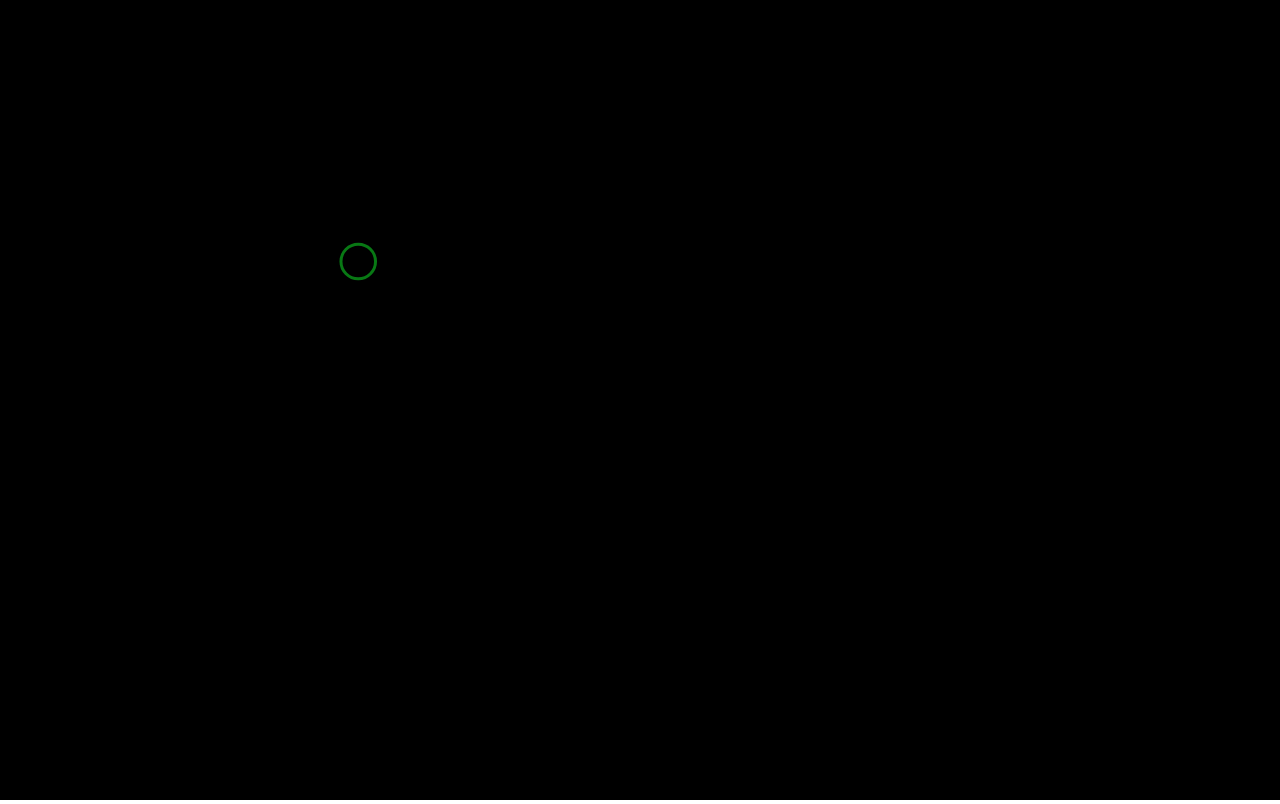
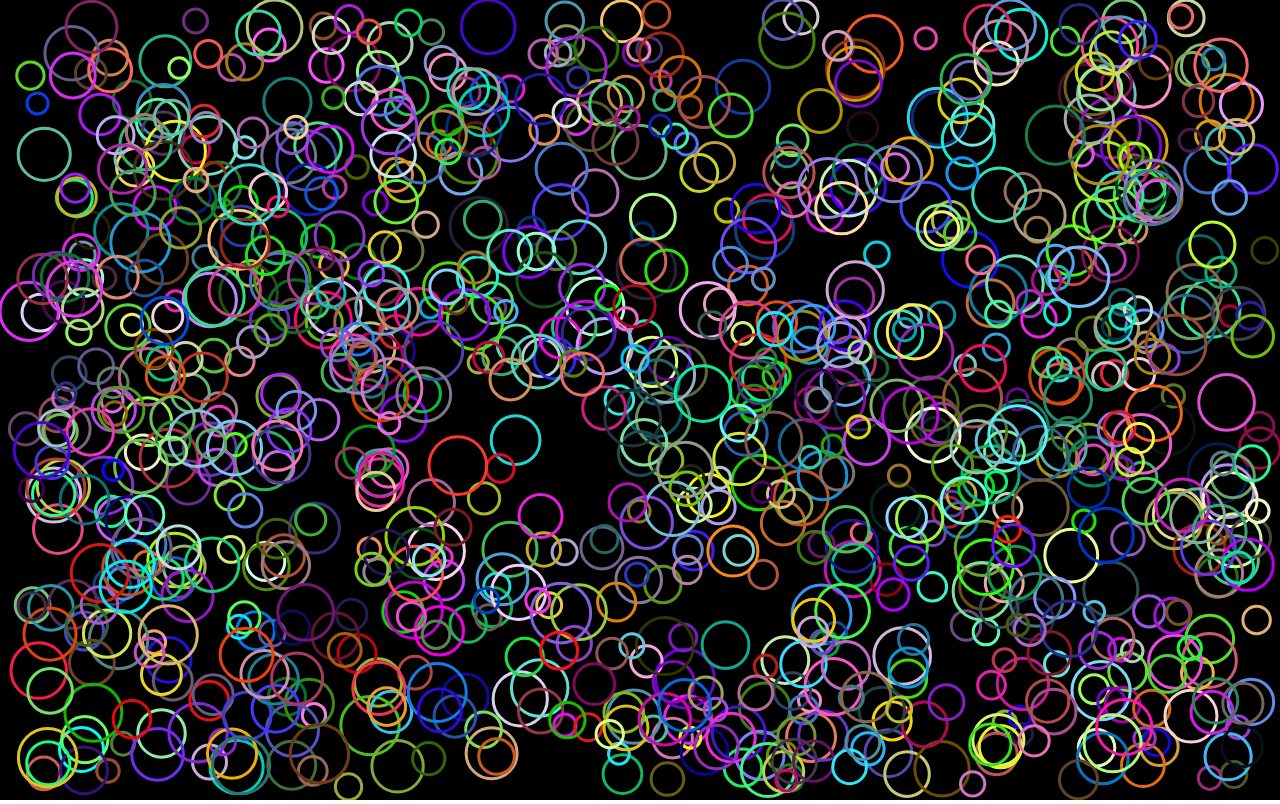
Before and after one commit to cchjimmy/BozoECS, a website: page example/index.html in a window 1280 px wide. Drawn offline with Linux system fonts and the light colour scheme; animation ran at ten frames a second.

Commit message:
rewrote in ts and used classes

```diff
--- a/example/index.html
+++ b/example/index.html
@@ -1,8 +1,11 @@
 <!doctype html>
 <html>
-  <head>
-    <title>Example</title>
-    <script defer type="module" src="src/main.js"></script>
-  </head>
-  <body></body>
+
+<head>
+	<title>Example</title>
+	<script defer type="module" src="build/out.js"></script>
+</head>
+
+<body></body>
+
 </html>
--- a/example/src/main.js
+++ /dev/null
@@ -1,134 +0,0 @@
-import {
-  addComponent,
-  component,
-  entity,
-  filter,
-  getComponent,
-  getEntityPointer,
-  getResults,
-  removeComponent,
-  systemGroup,
-  world,
-} from "../../build/main.mjs";
-
-function random(min, max) {
-  return Math.random() * (max - min) + min;
-}
-function update(world, baseGroup, past) {
-  const now = performance.now();
-  baseGroup(world, (now - past) * 0.001);
-  requestAnimationFrame(() => update(world, baseGroup, now));
-}
-function main() {
-  const canvas = document.createElement("canvas");
-  const ctx = canvas.getContext("2d");
-  document.body.appendChild(canvas);
-
-  const ENTITY_COUNT = 1;
-
-  function fullsrn() {
-    canvas.width = innerWidth;
-    canvas.height = innerHeight;
-  }
-
-  fullsrn();
-
-  window.onresize = fullsrn;
-  document.body.style.margin = "0px";
-  document.body.style.userSelect = "none";
-  document.body.style.overflow = "hidden";
-  document.body.style.touchAction = "none";
-
-  // components
-  const Vec2 = {
-    x: 0,
-    y: 0,
-  };
-  const Position = component(Vec2);
-  const Velocity = component(Vec2);
-  const Circle = component({
-    radius: 10,
-    color: "green",
-  });
-
-  // filters
-  const f = filter(Position, Velocity, Circle);
-
-  // systems
-  function render(world, dt) {
-    const twoPI = 2 * Math.PI;
-    const entities = getResults(world, f);
-    ctx.lineWidth = 3;
-    ctx.fillRect(0, 0, canvas.width, canvas.height);
-    entities.forEach((e) => {
-      const ptr = getEntityPointer(world, e);
-      const p = getComponent(world, ptr, Position);
-      const c = getComponent(world, ptr, Circle);
-      ctx.strokeStyle = c.color;
-      ctx.beginPath();
-      ctx.arc(p.x, p.y, c.radius, 0, twoPI);
-      ctx.stroke();
-    });
-  }
-  function move(world, dt) {
-    const entities = getResults(world, f);
-    entities.forEach((e) => {
-      const ptr = getEntityPointer(world, e);
-      const p = getComponent(world, ptr, Position);
-      const v = getComponent(world, ptr, Velocity);
-      p.x += v.x * dt;
-      p.y += v.y * dt;
-    });
-  }
-  function bounce(world) {
-    const entities = getResults(world, f);
-    entities.forEach((e) => {
-      const ptr = getEntityPointer(world, e);
-      const p = getComponent(world, ptr, Position);
-      const v = getComponent(world, ptr, Velocity);
-      const c = getComponent(world, ptr, Circle);
-      if (p.x - c.radius < 0 || p.x + c.radius > canvas.width) {
-        v.x *= -1;
-        p.x = p.x < canvas.width * 0.5 ? c.radius : canvas.width - c.radius;
-      }
-      if (p.y - c.radius < 0 || p.y + c.radius > canvas.height) {
-        v.y *= -1;
-        p.y = p.y < canvas.height * 0.5 ? c.radius : canvas.height - c.radius;
-      }
-    });
-  }
-
-  // world
-  const w = world(Position, Velocity, Circle)(f);
-
-  const baseGroup = systemGroup(render, move, bounce);
-
-  // entity
-  function createEntity() {
-    const e = entity();
-    const p = addComponent(w, e, Position);
-    const v = addComponent(w, e, Velocity);
-    const c = addComponent(w, e, Circle);
-    const maxSpeed = 100;
-    p.x = random(0, canvas.width);
-    p.y = random(0, canvas.height);
-    v.x = random(-maxSpeed, maxSpeed);
-    v.y = random(-maxSpeed, maxSpeed);
-    c.radius = random(10, 30);
-    c.color = `rgb(${random(0, 255)}, ${random(0, 255)}, ${random(0, 255)})`;
-    return e;
-  }
-
-  for (let i = 0; i < ENTITY_COUNT; ++i) {
-    createEntity();
-  }
-
-  const test = createEntity();
-
-  removeComponent(w, test, Circle);
-
-  update(w, baseGroup, performance.now());
-
-  console.log(w);
-}
-main();
--- /dev/null
+++ b/example/src/main.ts
@@ -0,0 +1,152 @@
+import { Component } from "../../src/component.ts";
+import { createQuery, query } from "../../src/query.ts";
+import { World } from "../../src/world.ts";
+
+function random(min: number, max: number): number {
+  return Math.random() * (max - min) + min;
+}
+function update(world: World, dt: number = 0) {
+  const now = performance.now();
+  dt /= 1000;
+  render(world, dt);
+  move(world, dt);
+  bounce(world, dt);
+  logFPS(world, dt);
+  requestAnimationFrame(() => update(world, performance.now() - now));
+}
+
+const canvas = document.createElement("canvas");
+const ctx = canvas.getContext("2d");
+document.body.appendChild(canvas);
+
+const ENTITY_COUNT = 1000;
+
+function fullsrn() {
+  canvas.width = innerWidth;
+  canvas.height = innerHeight;
+}
+
+fullsrn();
+
+window.onresize = fullsrn;
+document.body.style.margin = "0px";
+document.body.style.userSelect = "none";
+document.body.style.overflow = "hidden";
+document.body.style.touchAction = "none";
+
+const w = new World();
+
+// components
+class Position extends Component {
+  x: number = 0;
+  y: number = 0;
+}
+class Velocity extends Component {
+  x: number = 0;
+  y: number = 0;
+}
+class Circle extends Component {
+  radius: number = 10;
+  color: string = "green";
+}
+
+w
+  .registerComponent(Position)
+  .registerComponent(Velocity)
+  .registerComponent(Circle);
+
+// query
+const renderQ = createQuery(Position, Circle);
+const moveQ = createQuery(Position, Velocity);
+const bounceQ = createQuery(Position, Velocity, Circle);
+
+// systems
+function logFPS(_world: World, dt: number) {
+  if (!ctx) return;
+  const txt = `FPS: ${(1 / dt).toFixed(0)}`;
+  const fontSize = 30;
+  const txtMetric = ctx.measureText(txt);
+  const padding = 10;
+  const margin = 5;
+  const old = ctx.fillStyle;
+
+  ctx.font = `${fontSize}px serif`;
+  ctx.fillStyle = "white";
+  ctx.fillRect(
+    padding,
+    padding,
+    2 * margin + txtMetric.width,
+    2 * margin + txtMetric.emHeightAscent,
+  );
+  ctx.fillStyle = "black";
+  ctx.fillText(
+    txt,
+    margin + padding,
+    margin + padding + txtMetric.emHeightAscent,
+  );
+  ctx.fillStyle = old;
+}
+function render(world: World, _dt: number) {
+  if (!ctx) return;
+  const twoPI = 2 * Math.PI;
+  const entities = query(world, renderQ);
+  ctx.lineWidth = 3;
+  ctx.fillRect(0, 0, canvas.width, canvas.height);
+  const oldStyle = ctx.strokeStyle;
+  entities.forEach((e) => {
+    const p = world.getComponent(e, Position);
+    const c = world.getComponent(e, Circle);
+    ctx.strokeStyle = c.color;
+    ctx.beginPath();
+    ctx.arc(p.x, p.y, c.radius, 0, twoPI);
+    ctx.stroke();
+  });
+  ctx.strokeStyle = oldStyle;
+}
+function move(world: World, dt: number) {
+  const entities = query(world, moveQ);
+  entities.forEach((e) => {
+    const p = world.getComponent(e, Position);
+    const v = world.getComponent(e, Velocity);
+    p.x += v.x * dt;
+    p.y += v.y * dt;
+  });
+}
+function bounce(world: World, _dt: number) {
+  const entities = query(world, bounceQ);
+  entities.forEach((e) => {
+    const p = world.getComponent(e, Position);
+    const v = world.getComponent(e, Velocity);
+    const c = world.getComponent(e, Circle);
+    if (p.x - c.radius < 0 || p.x + c.radius > canvas.width) {
+      v.x *= -1;
+      p.x = p.x < canvas.width * 0.5 ? c.radius : canvas.width - c.radius;
+    }
+    if (p.y - c.radius < 0 || p.y + c.radius > canvas.height) {
+      v.y *= -1;
+      p.y = p.y < canvas.height * 0.5 ? c.radius : canvas.height - c.radius;
+    }
+  });
+}
+
+// entity
+function createEntity() {
+  const e = w.addEntity();
+  const p = w.addComponent(e, Position);
+  const v = w.addComponent(e, Velocity);
+  const c = w.addComponent(e, Circle);
+  const maxSpeed = 100;
+  p.x = random(0, canvas.width);
+  p.y = random(0, canvas.height);
+  v.x = random(-maxSpeed, maxSpeed);
+  v.y = random(-maxSpeed, maxSpeed);
+  c.radius = random(10, 30);
+  c.color = `rgb(${random(0, 255)}, ${random(0, 255)}, ${random(0, 255)})`;
+  return e;
+}
+
+for (let i = 0; i < ENTITY_COUNT; ++i) {
+  createEntity();
+}
+
+update(w);
--- /dev/null
+++ b/src/component.ts
@@ -0,0 +1,46 @@
+import { entityT } from "./entity.ts";
+import { ObjectPool } from "./pool.ts";
+
+export class Component {
+  static id: number = -1;
+  owner: entityT = -1;
+}
+
+export class ComponentManager {
+  pools: ObjectPool<InstanceType<typeof Component>>[] = [];
+
+  register<T extends typeof Component>(
+    component: T,
+  ) {
+    component.id == -1 && (component.id = this.pools.length);
+    this.pools[component.id] ??= new ObjectPool(() => new component());
+  }
+
+  isRegistered<T extends typeof Component>(
+    component: T,
+  ): boolean {
+    return !!(this.pools[component.id]);
+  }
+
+  add<T extends typeof Component>(component: T): InstanceType<T> {
+    return this.pools[component.id].addObj() as InstanceType<T>;
+  }
+
+  delete<T extends typeof Component>(
+    component: T,
+    index: number,
+  ): InstanceType<T> {
+    return this.pools[component.id].removeObj(index) as InstanceType<T>;
+  }
+
+  get<T extends typeof Component>(
+    component: T,
+    index: number,
+  ): InstanceType<T> {
+    return this.pools[component.id].active[index] as InstanceType<T>;
+  }
+
+  len<T extends typeof Component>(component: T): number {
+    return this.pools[component.id].active.length;
+  }
+}
--- /dev/null
+++ b/src/entity.ts
@@ -0,0 +1,20 @@
+import { ObjectPool } from "./pool.ts";
+
+export type entityT = number;
+
+export class EntityManager {
+  nextId = 0;
+  pool = new ObjectPool<entityT>(() => this.nextId++);
+
+  add(): entityT {
+    return this.pool.addObj();
+  }
+
+  findIndex(entity: entityT): number {
+    return this.pool.findIndex(entity);
+  }
+
+  delete(index: number): entityT {
+    return this.pool.removeObj(index);
+  }
+}
--- a/src/exports.js
+++ /dev/null
@@ -1,5 +0,0 @@
-export * from "./world";
-export * from "./entity";
-export * from "./filter";
-export * from "./system";
-export * from "./component";
--- /dev/null
+++ b/src/pool.ts
@@ -0,0 +1,27 @@
+export class ObjectPool<T> {
+  reserve: T[];
+  active: T[];
+  objectConstructor: () => T;
+
+  constructor(objectConstructor: () => T) {
+    this.reserve = [];
+    this.active = [];
+    this.objectConstructor = objectConstructor;
+  }
+
+  addObj(): T {
+    this.active.push(this.reserve.pop() ?? this.objectConstructor());
+    return this.active[this.active.length - 1];
+  }
+
+  findIndex(object: T): number {
+    return this.active.findIndex((v) => v == object);
+  }
+
+  removeObj(index: number): T {
+    const removed = this.active[index];
+    this.active[index] = this.active[--this.active.length];
+    this.reserve.push(removed);
+    return removed;
+  }
+}
--- /dev/null
+++ b/src/query.ts
@@ -0,0 +1,35 @@
+import { Component } from "./component.ts";
+import { entityT } from "./entity.ts";
+import { World } from "./world.ts";
+
+export type queryT = number;
+
+export function createQuery<T extends typeof Component[]>(
+  ...components: T
+): queryT {
+  return components.reduce((a, b) => a |= 1 << b.id, 0);
+}
+
+export function query(
+  world: World,
+  query: queryT,
+  exclude: boolean = false,
+): entityT[] {
+  const res = [];
+  if (exclude) {
+    const excludeMask = (2 ** world.components.pools.length - 1) &
+      ~query;
+    for (const archetype in world.archetypes) {
+      if (((parseInt(archetype) & ~query) & excludeMask) > 0) {
+        res.push(...world.archetypes[archetype]);
+      }
+    }
+  } else {
+    for (const archetype in world.archetypes) {
+      if ((parseInt(archetype) & query) == query) {
+        res.push(...world.archetypes[archetype]);
+      }
+    }
+  }
+  return res;
+}
--- /dev/null
+++ b/src/world.ts
@@ -0,0 +1,125 @@
+import { Component, ComponentManager } from "./component.ts";
+import { EntityManager, entityT } from "./entity.ts";
+
+export class World {
+  indices: number[][];
+  components: ComponentManager;
+  entities: EntityManager;
+  entityMasks: number[];
+  archetypes: Record<number, Set<entityT>>;
+
+  constructor() {
+    this.indices = [];
+    this.components = new ComponentManager();
+    this.entities = new EntityManager();
+    this.entityMasks = [];
+    this.archetypes = { 0: new Set() };
+  }
+
+  addEntity(): entityT {
+    const entity = this.entities.add();
+    this.indices[entity] = [];
+    this.entityMasks[entity] = 0;
+    this.archetypes[0].add(entity);
+    return entity;
+  }
+
+  removeEntity(index: number): entityT {
+    const entity = this.entities.pool.active[index];
+    for (let i = 0, l = this.components.pools.length; i < l; i++) {
+      if (!(this.entityMasks[entity] & 1 << i)) continue;
+      this.components.pools[i].removeObj(this.indices[entity][i]);
+    }
+    this.archetypes[0].delete(entity);
+    return this.entities.delete(index);
+  }
+
+  entityExists(entity: entityT) {
+    if (!this.indices[entity]) {
+      throw new Error(`Entity ${entity} does not exist.`);
+    }
+  }
+
+  componentExists<T extends typeof Component>(component: T) {
+    if (!this.components.isRegistered(component)) {
+      throw new Error(
+        `Component ${component.name} is not registered.`,
+      );
+    }
+  }
+
+  registerComponent<T extends typeof Component>(component: T): this {
+    this.components.register(component);
+    return this;
+  }
+
+  hasComponent<T extends typeof Component>(
+    entity: entityT,
+    component: T,
+  ): boolean {
+    return (this.entityMasks[entity] & 1 << component.id) > 0;
+  }
+
+  addComponent<T extends typeof Component>(
+    entity: entityT,
+    component: T,
+  ): InstanceType<T> {
+    this.entityExists(entity);
+    this.componentExists(component);
+    if (this.hasComponent(entity, component)) {
+      throw new Error(`Entity ${entity} already had this component.`);
+    }
+    this.archetypes[this.entityMasks[entity]].delete(entity);
+    // if (this.archetypes[this.entityMasks[entity]].size == 0) {
+    //   delete this.archetypes[this.entityMasks[entity]];
+    // }
+    this.entityMasks[entity] |= 1 << component.id;
+    this.archetypes[this.entityMasks[entity]] ??= new Set();
+    this.archetypes[this.entityMasks[entity]].add(entity);
+    this.indices[entity][component.id] = this.components.len(component);
+    const comp = this.components.add(component);
+    comp.owner = entity;
+    return comp;
+  }
+
+  removeComponent<T extends typeof Component>(
+    entity: entityT,
+    component: T,
+  ): InstanceType<T> {
+    this.entityExists(entity);
+    this.componentExists(component);
+    if (!this.hasComponent(entity, component)) {
+      throw new Error(
+        `Entity ${entity} does not have component ${component.name}.`,
+      );
+    }
+    this.archetypes[this.entityMasks[entity]].delete(entity);
+    // if (this.archetypes[this.entityMasks[entity]].size == 0) {
+    //   delete this.archetypes[this.entityMasks[entity]];
+    // }
+    this.entityMasks[entity] &= ~(1 << component.id);
+    this.archetypes[this.entityMasks[entity]] ??= new Set();
+    this.archetypes[this.entityMasks[entity]].add(entity);
+    const removed = this.components.delete(
+      component,
+      this.indices[entity][component.id],
+    );
+    const backEntity = this.components.pools[component.id].active[entity].owner;
+    this.indices[backEntity][component.id] = this.indices[entity][component.id];
+    return removed;
+  }
+
+  getComponent<T extends typeof Component>(
+    entity: entityT,
+    component: T,
+  ): InstanceType<T> {
+    this.entityExists(entity);
+    this.componentExists(component);
+    if (!this.hasComponent(entity, component)) {
+      throw new Error(
+        `Entity ${entity} does not have component ${component.name}.`,
+      );
+    }
+    return this.components.get(component, this.indices[entity][component.id]);
+  }
+}
```
Also changed, not shown: package.json (+6 -17 lines), src/component.js (deleted, +0 -45 lines), src/entity.js (deleted, +0 -17 lines), src/filter.js (deleted, +0 -15 lines), src/system.js (deleted, +0 -8 lines), src/world.js (deleted, +0 -22 lines), build/main.cjs (deleted), build/main.js (deleted), build/main.mjs (deleted), example/build/out.js (added), 3 other files.
